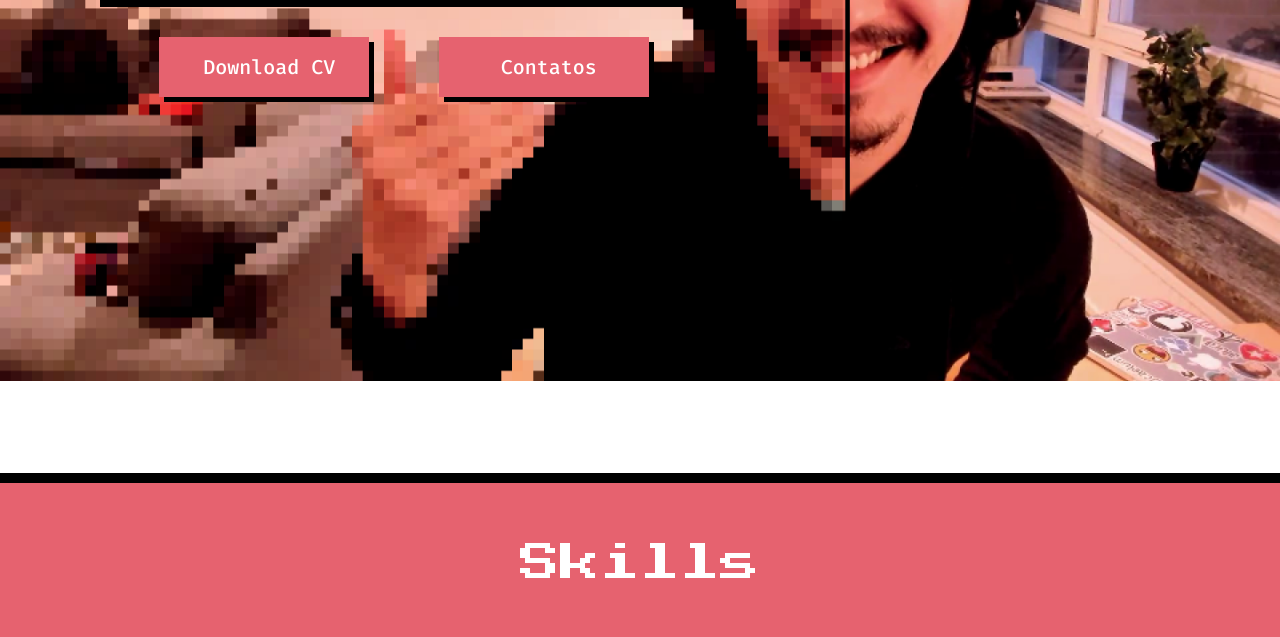
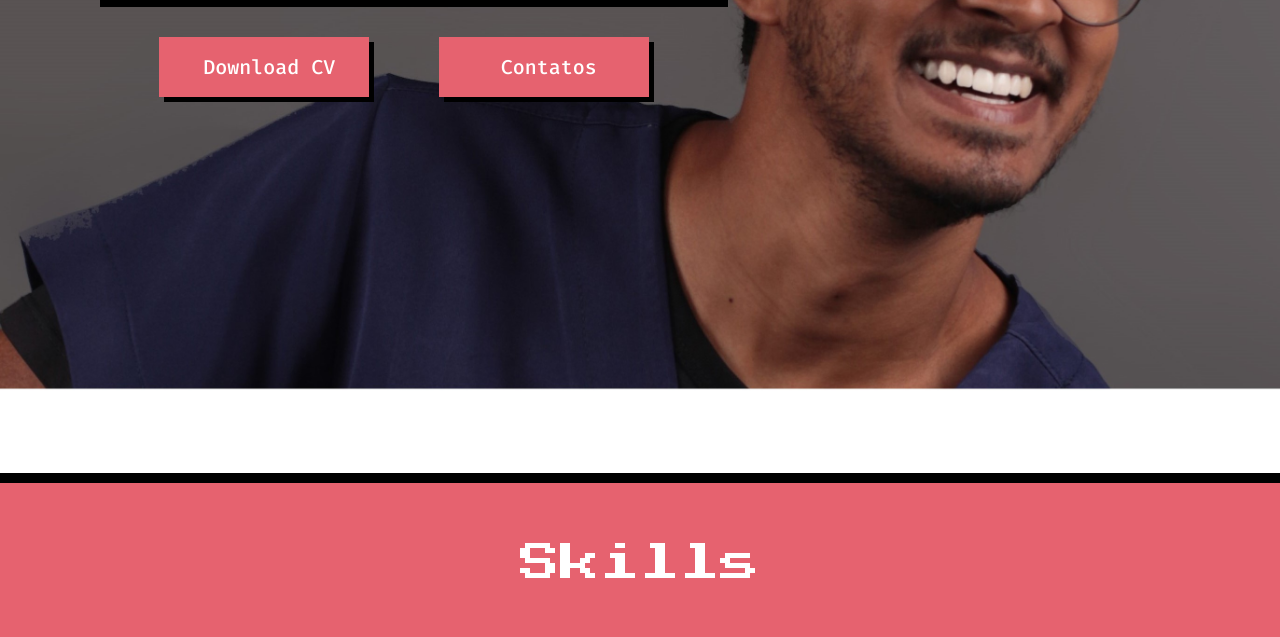
Before and after one commit to esdrasadiniz/esdrasadiniz.github.io, a plain HTML site: page index.html in a window 1280 px wide. Shown: the part 419-1056 px from the top of the page. Drawn offline with Linux system fonts and the light colour scheme.

Commit message:
change banner photo

```diff
--- a/CSS/Components/banner.css
+++ b/CSS/Components/banner.css
@@ -1,5 +1,5 @@
 .banner {
-    background-image: url(../../assets/img/photo\ banner.png);
+    background-image: url(../../assets/img/2.JPG);
     background-repeat: no-repeat;
     background-size: 100%;
     height: 800px;
```
Also changed, not shown: assets/img/2.JPG (added).
